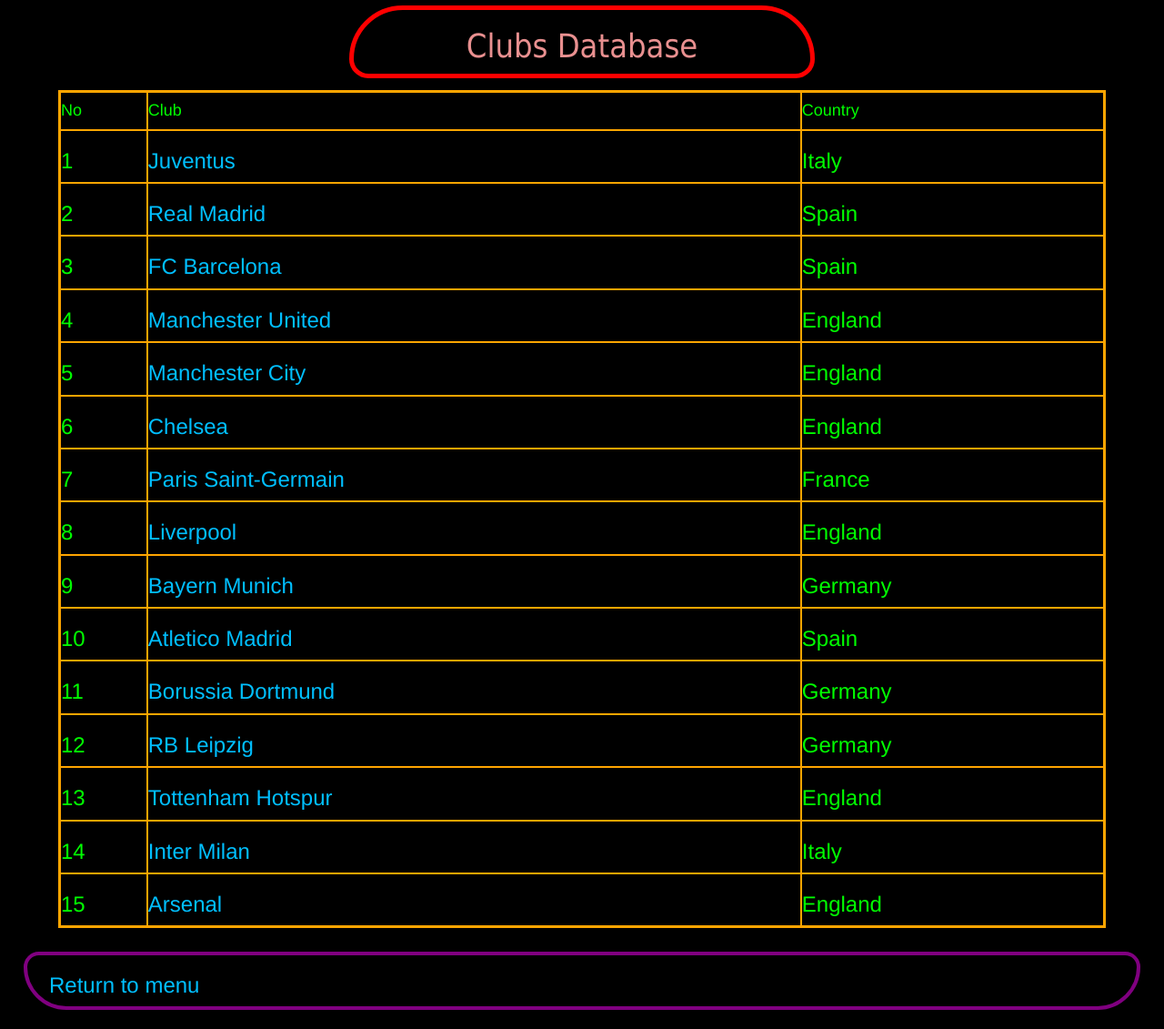
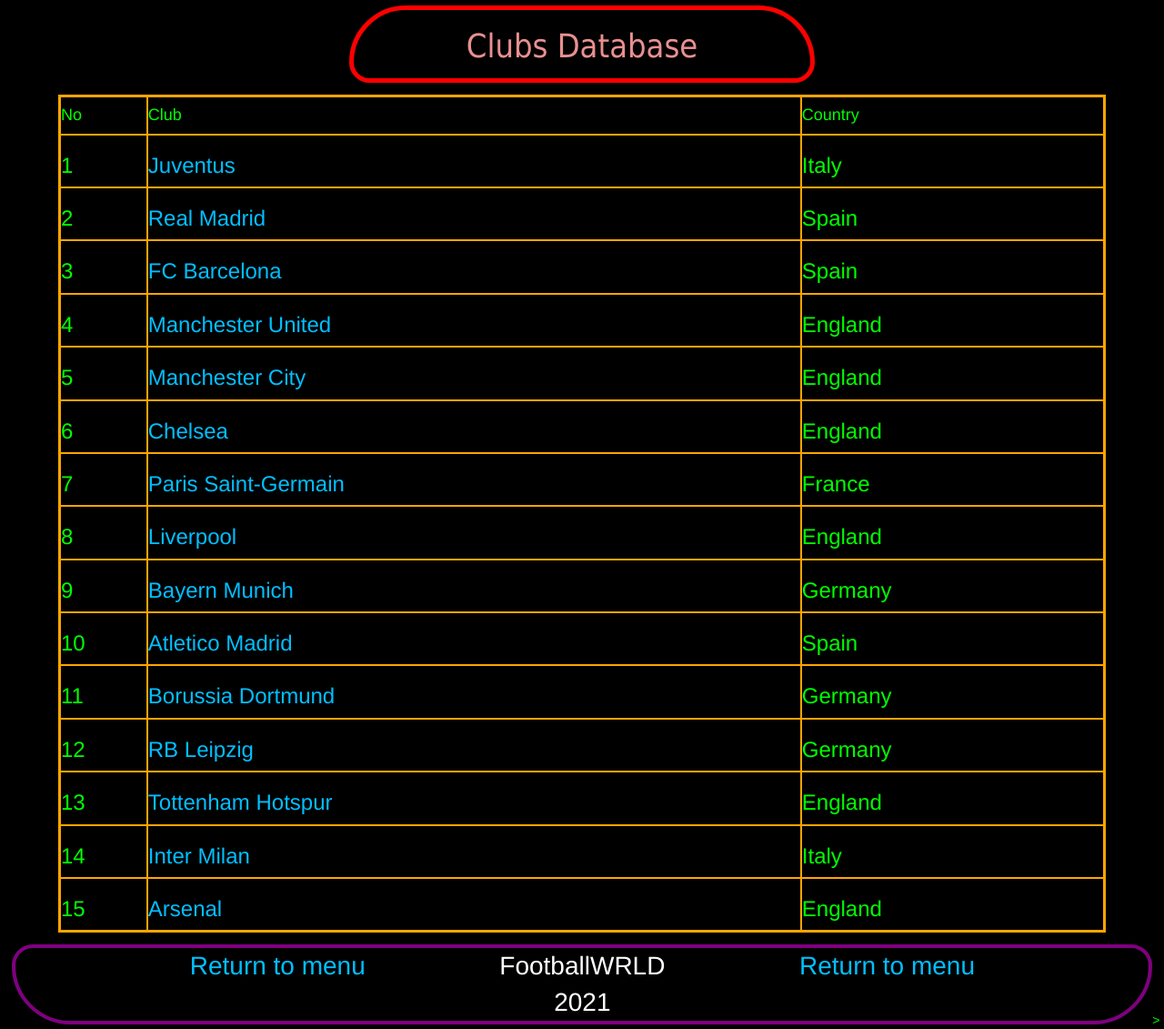
Before and after one commit to mmyszak999/FootballWRLD, a Django app: page /FootballWRLD/clubs-database/ in a window 1280 px wide. Shown: the whole page at 91% size. Before the commit the page ends 1110 px from the top, so only its background shows below. Run offline with Django 3.2, Linux system fonts and the light colour scheme; data comes from the database, SQL or seed files in the repository; both versions use the stored data as it was after the commit; lists and menus that the app fills with data are empty; some libraries are stand-ins or nearby versions.

Commit message:
Style: Add lower banner to every page

```diff
--- a/FW/static/FW/style.css
+++ b/FW/static/FW/style.css
@@ -2,7 +2,7 @@ body{
     background-color: black;
     color: lime;
     font-family: helvetica;
-    min-width: 300px;
+    min-width: 500px;
 }
 
 h1{
@@ -15,7 +15,7 @@ h1{
 
 .Create{
     position: absolute;
-    margin-left:3%;
+    margin-left: 3%;
 }
 
 #create{
@@ -36,7 +36,7 @@ h1{
 #features{
     position: absolute;
     margin-left: 35%;
-    width:30%;
+    width: 30%;
     height: 55%;
     border: 4px solid DeepSkyBlue;
     border-radius: 14px 14px 14px 14px;
@@ -90,19 +90,6 @@ p{
     width: 40%;
 }
 
-#Footer{
-    position: relative;
-    color: white;
-    width: 96%;
-    height: 14%;
-    margin-top: 30%;
-    margin-left:2%;
-    border: 4px solid purple;
-    font-family: helvetica;
-    font-size: 28px;
-    border-radius: 50px 50px 140px 140px;
-    display: inline-block;
-}
 
 .submit-button{
      background: #0066A2;
@@ -112,13 +99,15 @@ p{
      height: 50px;
      width: 100px;
      font: bold 15px arial, sans-serif;
-     text-shadow:none;
+     text-shadow: none;
+     margin-bottom: 1%;
 }
 
 table{
     border: 3px solid orange;
     width: 90%;
     margin-left: 5%;
+    margin-bottom: 1%;
 }
 
 th{
@@ -127,39 +116,67 @@ th{
 
 .FilterPlayer{
     width: 77%;
-    position: absolute;
-    height: 50%;
+    position: relative;
+    height: 99%;
     text-align: center;
     border: 5px solid orange;
     margin-top: 1%;
     margin-left:22%;
-
+    margin-bottom: auto;
 }
 
 .FilterForm{
     margin-top: 1%;
     width: 22%;
-    height: 50%;
-    text-align:left;
+    height: 99%;
+    text-align: left;
     float: left;
+    margin-bottom: auto;
+    position: relative;
 }
 
 .UpperBanner{
+    position: relative;
     margin-left: 30%;
     margin-top: 0.5%;
+    margin-bottom: 1%;
     width: 40%;
     border: 5px solid red;
     border-radius: 140px 140px 50px 50px;
 }
 
-.UpperBannerText{
+.UpperBanner h1{
     color: #E99090;
     margin-left:0.00000001%;
+    padding-bottom: 5px;
 }
 
-li {
+#Footer{
+    color: white;
+    width: 98%;
+    height: 14%;
+    margin-left: 1%;
+    margin-top: auto;
+    margin-bottom: auto;
+    border: 4px solid purple;
+    font-family: helvetica;
+    font-size: 28px;
+    border-radius: 50px 50px 140px 140px;
+    display: inline-block;
+}
+
+#Footer ol{
+    padding-left: 15.4%;
+    position: relative;
+}
+
+#Footer li{
     float: left;
-    text-decoration: none;
-    padding-top:1%;
-    list-style-type: none
-   }
+    list-style-type: none;
+    margin: 0 14.0% 0 0;
+    position: relative;
+    }
+
+#FilterContainer{
+    margin-bottom: 1%;
+}
--- a/FW/templates/FW/ClubsDatabase.html
+++ b/FW/templates/FW/ClubsDatabase.html
@@ -10,7 +10,7 @@
 </head>
 <body>
     <div class="UpperBanner"><h1 class="UpperBannerText">Clubs Database</h1></div>
-    <table style="margin-top: 1%;">
+    <table style="margin-top: 0.5%;">
         <tr>
             <th><h4>No</h4></th>
             <th><h4>Club</h4></th>
@@ -27,10 +27,12 @@
         <h2> No players available in the database</h2>
     {% endfor %}
     </table>
-<footer id="Footer" style="margin-top: 2%;">
-    <div>
-       <h3 style="margin-left: 2%;"><a href="{% url 'FW:index' %}">Return to menu</a></h3>
-    </div>
-</footer>
+<footer id="Footer">
+<ol id="FooterList">
+    <li><a href="{% url 'FW:index' %}">Return to menu</a></li>
+    <li>FootballWRLD <br><center>2021</center></li>
+    <li><a href="{% url 'FW:index' %}">Return to menu</a></li>
+</ol>
+</footer>>
 </body>
 </html>
```
Also changed, not shown: FW/templates/FW/Club.html (+7 -0 lines), FW/templates/FW/CreateClub.html (+7 -0 lines), FW/templates/FW/CreatePlayer.html (+7 -0 lines), FW/templates/FW/Draft.html (+7 -0 lines), FW/templates/FW/FilterPlayer.html (+10 -1 lines), FW/templates/FW/Player.html (+7 -0 lines), FW/templates/FW/PlayersDatabase.html (+7 -0 lines), FW/templates/FW/index.html (+8 -9 lines), db.sqlite3.
